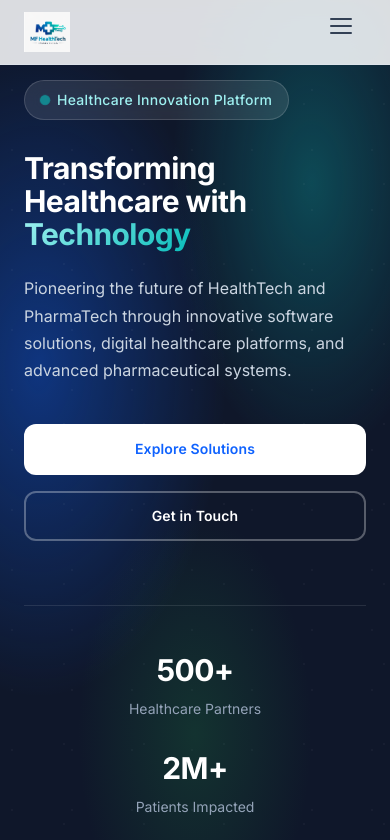
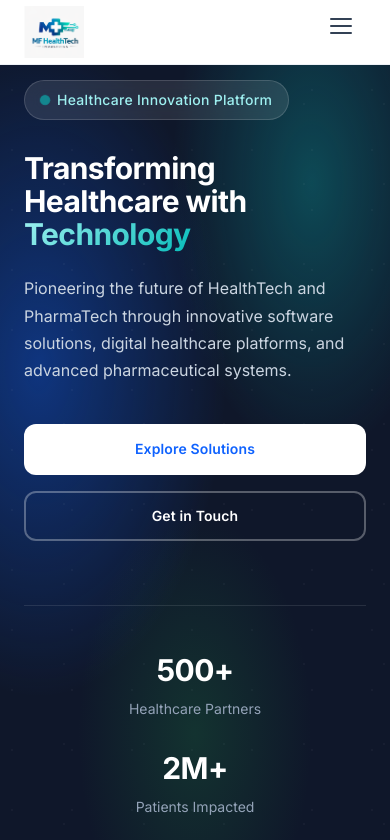
Before and after one commit to Gapera-1/MFHealthTech, a website: page index.html in a window 390 px wide. Shown: the top 840 px of the page. Drawn offline with Linux system fonts and the light colour scheme.

Commit message:
adjusting mobile design more and logo

```diff
--- a/critical.css
+++ b/critical.css
@@ -20,11 +20,17 @@ body {
     top: 0;
     left: 0;
     right: 0;
-    background: rgba(255, 255, 255, 0.85);
-    backdrop-filter: blur(20px) saturate(180%);
-    -webkit-backdrop-filter: blur(20px) saturate(180%);
+    background: #fff;
     z-index: 1000;
     border-bottom: 1px solid rgba(226, 232, 240, 0.6);
+}
+
+@media (min-width: 769px) {
+    .navbar {
+        background: rgba(255, 255, 255, 0.85);
+        backdrop-filter: blur(20px) saturate(180%);
+        -webkit-backdrop-filter: blur(20px) saturate(180%);
+    }
 }
 
 .nav-container {
@@ -47,7 +53,7 @@ body {
 }
 
 .logo-image {
-    height: 48px;
+    height: 64px;
     width: auto;
     object-fit: contain;
 }
@@ -219,7 +225,7 @@ body {
     }
 
     .logo-image {
-        height: 40px;
+        height: 52px;
     }
 
     .nav-menu {
--- a/css/style.css
+++ b/css/style.css
@@ -166,12 +166,18 @@ ul, ol {
     top: 0;
     left: 0;
     right: 0;
-    background: rgba(255, 255, 255, 0.85);
-    backdrop-filter: blur(20px) saturate(180%);
-    -webkit-backdrop-filter: blur(20px) saturate(180%);
+    background: #fff;
     z-index: 1000;
     border-bottom: 1px solid rgba(226, 232, 240, 0.6);
     transition: all var(--duration-normal) var(--ease-out);
+}
+
+@media (min-width: 769px) {
+    .navbar {
+        background: rgba(255, 255, 255, 0.85);
+        backdrop-filter: blur(20px) saturate(180%);
+        -webkit-backdrop-filter: blur(20px) saturate(180%);
+    }
 }
 
 .navbar.scrolled {
@@ -199,7 +205,7 @@ ul, ol {
 }
 
 .logo-image {
-    height: 48px;
+    height: 64px;
     width: auto;
     object-fit: contain;
     transition: transform var(--duration-normal) var(--ease-out);
@@ -2267,7 +2273,7 @@ ul, ol {
     }
 
     .logo-image {
-        height: 40px;
+        height: 52px;
     }
 
     .nav-menu {
--- a/sw.js
+++ b/sw.js
@@ -1,4 +1,4 @@
-const CACHE_NAME = 'mf-healthtech-v4';
+const CACHE_NAME = 'mf-healthtech-v5';
 const urlsToCache = [
   'index.html',
   'css/style.css',
```
